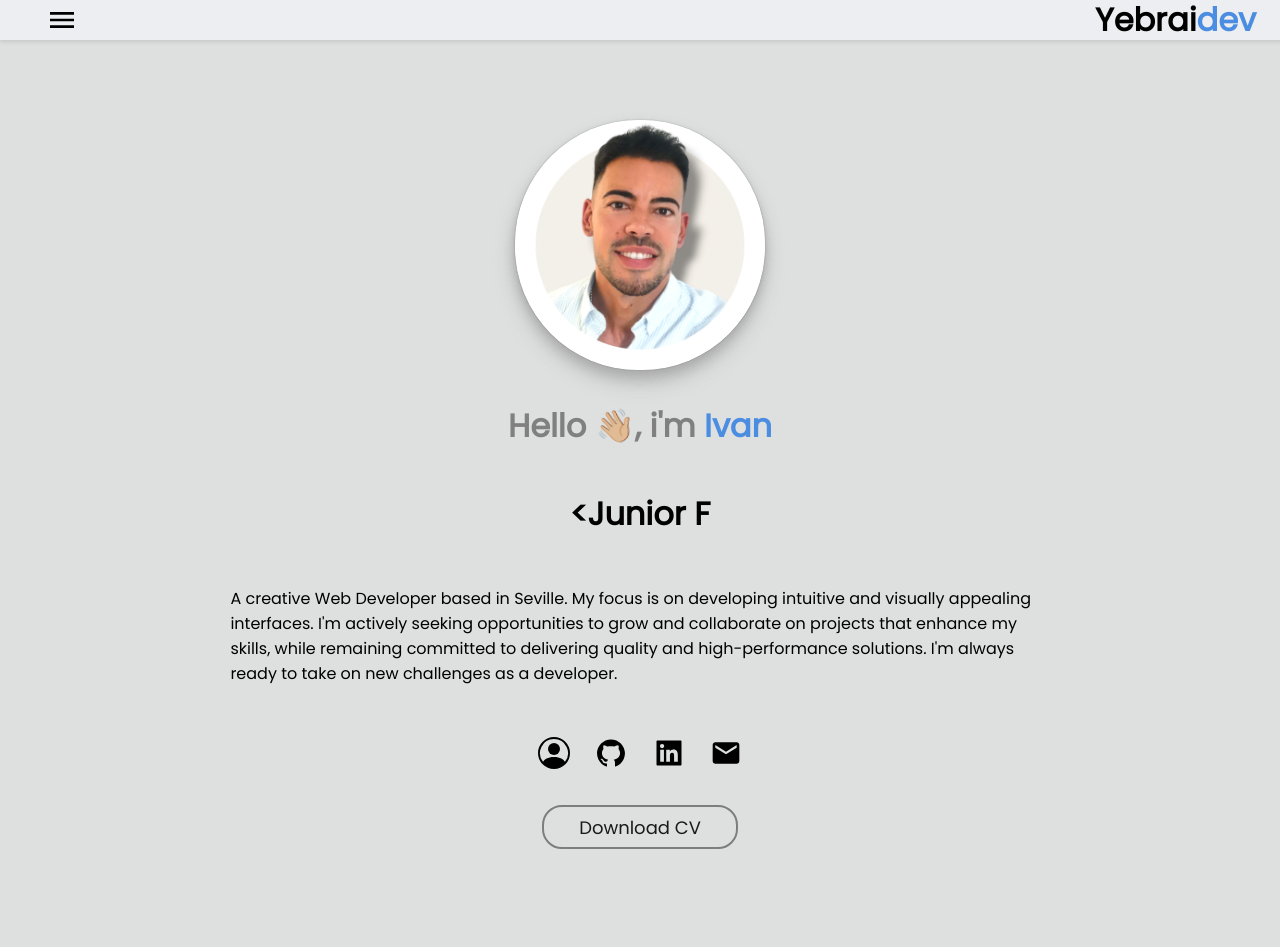
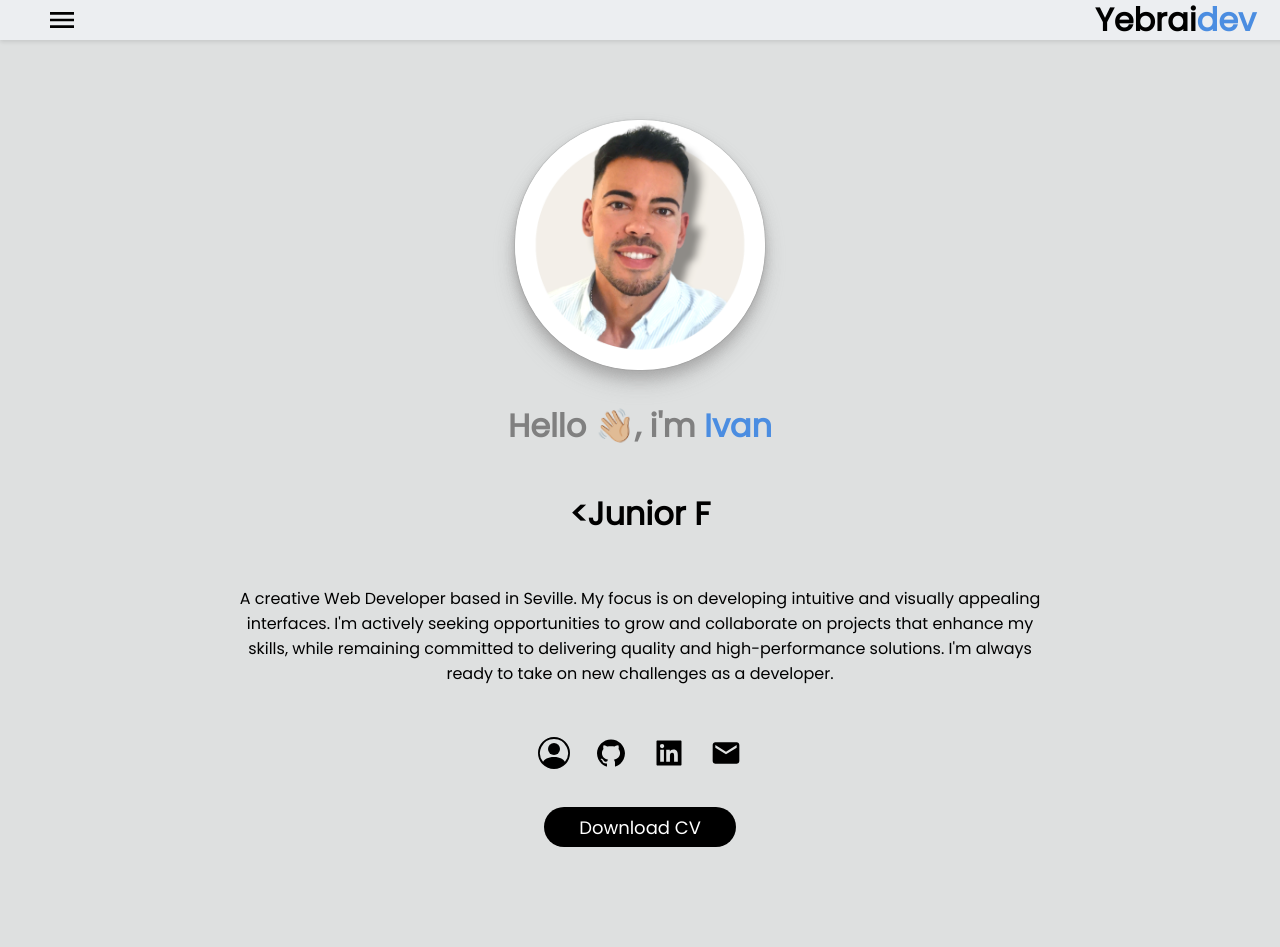
Before and after one commit to yebrai/yebraidev, a Next.js app: page / in a window 1280 px wide. Shown: the top 947 px of the page. Built offline with nearby package versions, Linux system fonts and the light colour scheme.

Commit message:
cv updated, new styles

```diff
--- a/src/components/AppAbout/About.jsx
+++ b/src/components/AppAbout/About.jsx
@@ -33,7 +33,7 @@ export default function About() {
         })}
       </ul>
       <div className={styles.downloadContainer}>
-      <a href="https://drive.google.com/file/d/1K4K1C9jvJ2E0jnPilNqqqJdgCIDxaQJG/view?usp=share_link" download="true">Download CV</a>
+      <a href="https://drive.google.com/file/d/1t3ksd1QnlN8mKNk-nDuRkyK-mRiyqxyW/view?usp=drive_link" download="true">Download CV</a>
       </div>
       <div className={styles.aboutContainer}>
       </div>
--- a/src/components/AppAbout/About.module.css
+++ b/src/components/AppAbout/About.module.css
@@ -43,26 +43,24 @@
 
 .downloadContainer a{
   text-decoration: none;
-  color: #1a1a1a;
+  color: white;
+  background-color: black;
   font-weight: 500;
   font-size: 18px;
   border-radius: 20px;
-  border: 2px solid #7e7e7e;
   padding: 8px 35px 7px;
   transition: all .7s ease;
   cursor: pointer;
 }
 
 .downloadContainer a:hover{
-  background-color: #1a1a1a;
-  color: white;
+  background-color: #4b8de1;
   transition: all .7s ease;
   box-shadow: var(--shadow-elevation);
 }
 
 .aboutText {
   margin-top: 7vh;
-  text-align: start;
 }
 
 
--- a/src/components/AppEducation/Education.jsx
+++ b/src/components/AppEducation/Education.jsx
@@ -8,7 +8,7 @@ export default function Education() {
           <h4>Scrum Fundamentals Certified</h4>
           <p className={styles.titleEducation}>
             <b>
-              <a href="https://www.scrumstudy.com/">SCRUMstudy</a>
+              <a target="_blank" href="https://www.scrumstudy.com/" rel="noreferrer">SCRUMstudy</a>
             </b>{" "}
             April 2023
           </p>
@@ -17,7 +17,7 @@ export default function Education() {
             successful project, project initiation phases, and how the Scrum
             framework works.
           </p>
-          <a className={styles.certification} href="https://c46e136a583f7e334124-ac22991740ab4ff17e21daf2ed577041.ssl.cf1.rackcdn.com/Certificate/ScrumFundamentalsCertified-Iv%C3%A1nGarc%C3%ADaYebra-972400.pdf">
+          <a target="_blank" className={styles.certification} href="https://c46e136a583f7e334124-ac22991740ab4ff17e21daf2ed577041.ssl.cf1.rackcdn.com/Certificate/ScrumFundamentalsCertified-Iv%C3%A1nGarc%C3%ADaYebra-972400.pdf" rel="noreferrer">
           🔗  Certification
           </a>
         </div>
@@ -27,7 +27,7 @@ export default function Education() {
           <div className={styles.titleContainer}>
             <p className={styles.titleEducation}>
               <b>
-                <a href="https://www.ironhack.com/">IRONHACK</a>
+                <a target="_blank" href="https://www.ironhack.com/" rel="noreferrer">IRONHACK</a>
               </b>{" "}
               September 2022 - November 2022
             </p>
@@ -44,7 +44,7 @@ export default function Education() {
             <b>Backend technologies:</b> Express.js, Node.js, MongoDB, REST
             APIs, Fetch APIs, Axios.
           </p>
-          <a className={styles.certification} href="https://drive.google.com/file/d/1eicZaI4vGKEmJz8iqbBlp2hbtzMYWeCO/view?usp=sharing">
+          <a className={styles.certification} target="_blank" href="https://drive.google.com/file/d/1eicZaI4vGKEmJz8iqbBlp2hbtzMYWeCO/view?usp=sharing" rel="noreferrer">
           🔗 Certification
           </a>
         </div>
--- a/src/components/AppEducation/Education.module.css
+++ b/src/components/AppEducation/Education.module.css
@@ -26,10 +26,6 @@
   font-size: 1.2rem;
 }
 
-.titleEducationDescription {
-  text-align: start;
-}
-
 @media (max-width: 627px) {
 .titleEducation{
   gap: 10vw;
```
